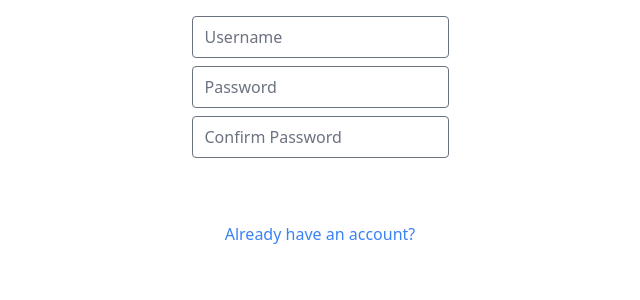
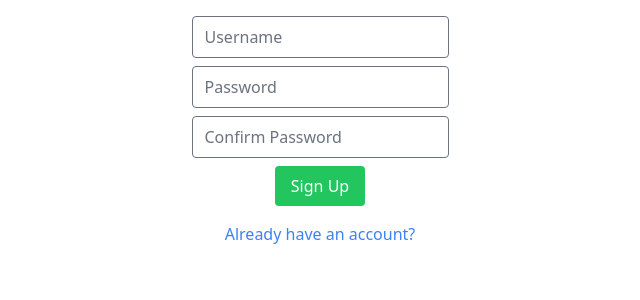
Before and after one commit to cDavid2020/gradebook-front-end, a React (Vite) app: page / in a window 1280 px wide. Shown: the top 300 px of the page, without its empty margins (320-960 px from the left). Built offline with nearby package versions, Linux system fonts and the light colour scheme.

Commit message:
fix: :lipstick:
Don't use props to build class names dynamically.
https://tailwindcss.com/docs/content-configuration#dynamic-class-names

```diff
--- a/src/components/button.jsx
+++ b/src/components/button.jsx
@@ -1,11 +1,15 @@
 import PropTypes from "prop-types";
 
 export default function Button({ type, color, text }) {
+  const colorVariants = {
+    blue: "bg-blue-600 hover:bg-blue-500 text-white",
+    green: "bg-green-500 hover:bg-green-400 text-white",
+    red: "bg-red-500 hover:bg-red-400 text-white",
+    yellow: "bg-yellow-300 hover:bg-yellow-400 text-black",
+  };
+
   return (
-    <button
-      type={type}
-      className={`rounded bg-${color}-500 px-4 py-2 text-white hover:bg-${color}-600`}
-    >
+    <button type={type} className={`${colorVariants[color]} rounded px-4 py-2`}>
       {text}
     </button>
   );
```
